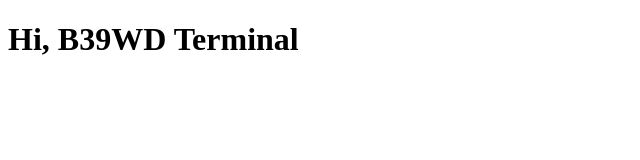
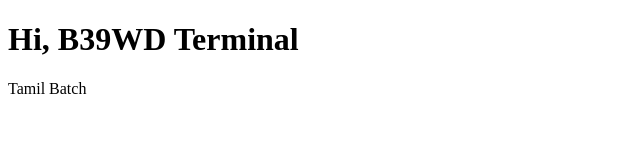
Before and after one commit to Thiru-cse/B39WD-Terminal, a plain HTML site: page index.html in a window 1280 px wide. Shown: the whole page, without its empty margins (0-640 px from the left). Drawn offline with Linux system fonts and the light colour scheme.

Commit message:
New File

```diff
--- a/index.html
+++ b/index.html
@@ -8,5 +8,6 @@
 </head>
 <body>
     <h1>Hi, B39WD Terminal</h1>
+    <p>Tamil Batch</p>
 </body>
 </html>
```
